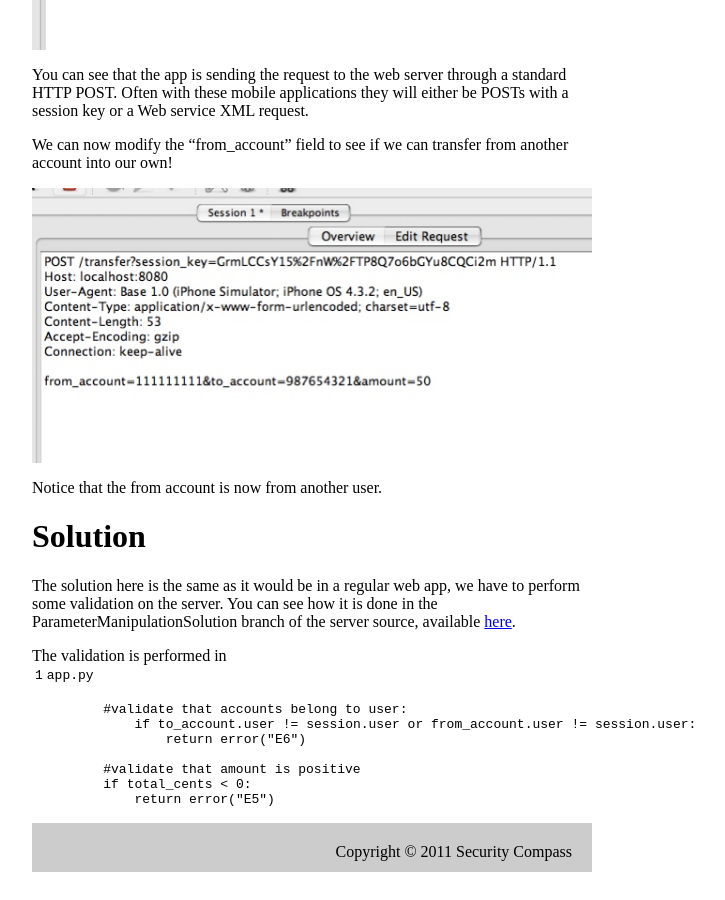
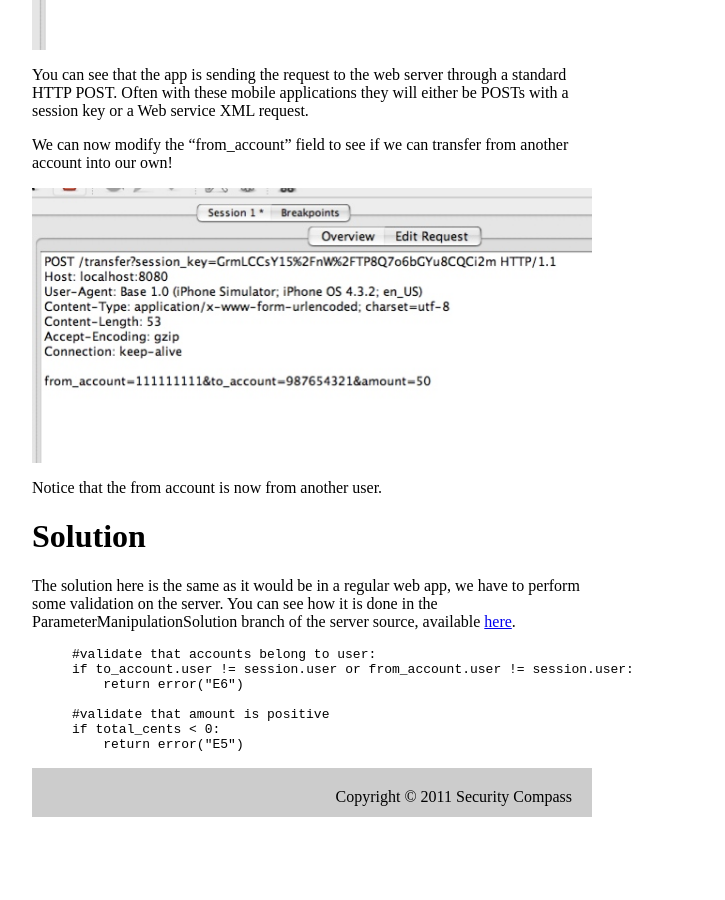
Before and after one commit to SecurityCompass/iPhoneLabs, a Jekyll site: the page built from lab2.markdown, in a window 1280 px wide and 900 px high, scrolled down 2917 px. Shown: the whole window, without its empty margins (328-1053 px from the left). Built offline with Jekyll 4.4.1, drawn with Linux system fonts in a browser that asks for light colours; Markdown is read by kramdown in place of the engine named in the settings; after the commit the page ends 3762 px from its top, so only the background shows below that.

Commit message:
attempt at syntax highlighting

```diff
--- a/lab2.markdown
+++ b/lab2.markdown
@@ -62,14 +62,12 @@
 available
 [here](https://github.com/SecurityCompass/LabServer/tree/ParameterManipulationSolution).
 
-The validation is performed in `app.py`
+{% highlight ruby %}
+#validate that accounts belong to user:
+if to_account.user != session.user or from_account.user != session.user:
+    return error("E6")
 
-{% highlight python %}
-    #validate that accounts belong to user:
-        if to_account.user != session.user or from_account.user != session.user:
-            return error("E6")
-
-    #validate that amount is positive
-    if total_cents < 0:
-        return error("E5")
+#validate that amount is positive
+if total_cents < 0:
+    return error("E5")
 {% endhighlight %}
```
